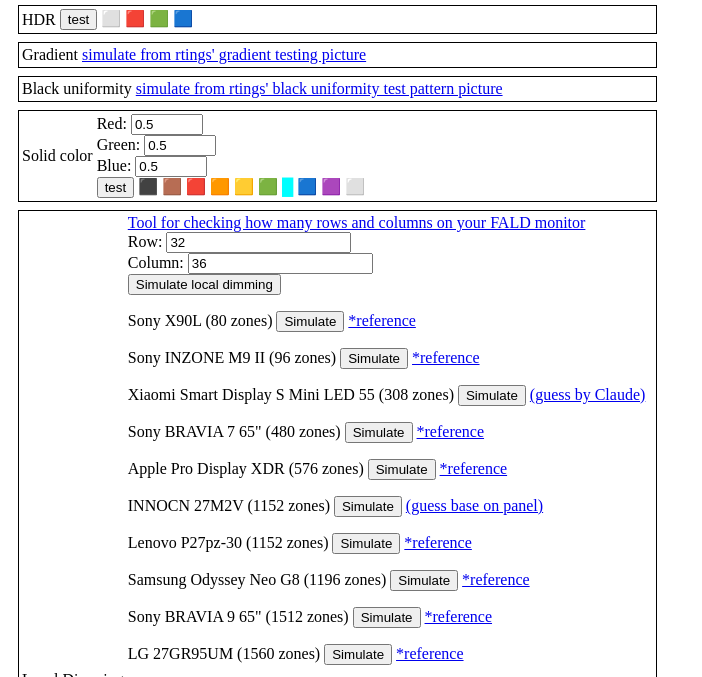
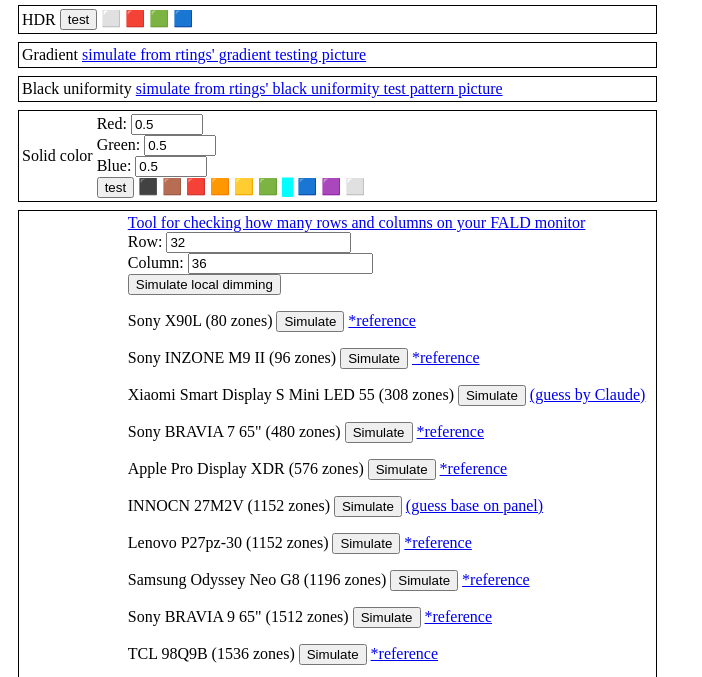
Before and after one commit to jasonycw/screen-tests, a plain HTML site: page index.html in a window 1280 px wide. Shown: the part 123-800 px from the top of the page, without its empty margins (0-702 px from the left). Drawn offline with Linux system fonts and the light colour scheme.

Commit message:
Add TCL 98Q9B

```diff
--- a/index.html
+++ b/index.html
@@ -191,6 +191,11 @@
                         <a target="_blank" href="https://www.rtings.com/discussions/m0IRmeAXtPFn-eGA/review-updates-sony-bravia-xr-xr90#comment-140263">*reference</a>
                     </p>
                     <p>
+                        TCL 98Q9B (1536 zones)
+                        <button onclick="gotoLocalDimming(32, 48)">Simulate</button>
+                        <a target="_blank" href="https://youtu.be/43SJXaB05Nk?feature=shared&t=37">*reference</a>
+                    </p>
+                    <p>
                         LG 27GR95UM (1560 zones)
                         <button onclick="gotoLocalDimming(30, 52)">Simulate</button>
                         <a target="_blank" href="https://www.youtube.com/watch?v=TqkW-mf18kk">*reference</a>
```
